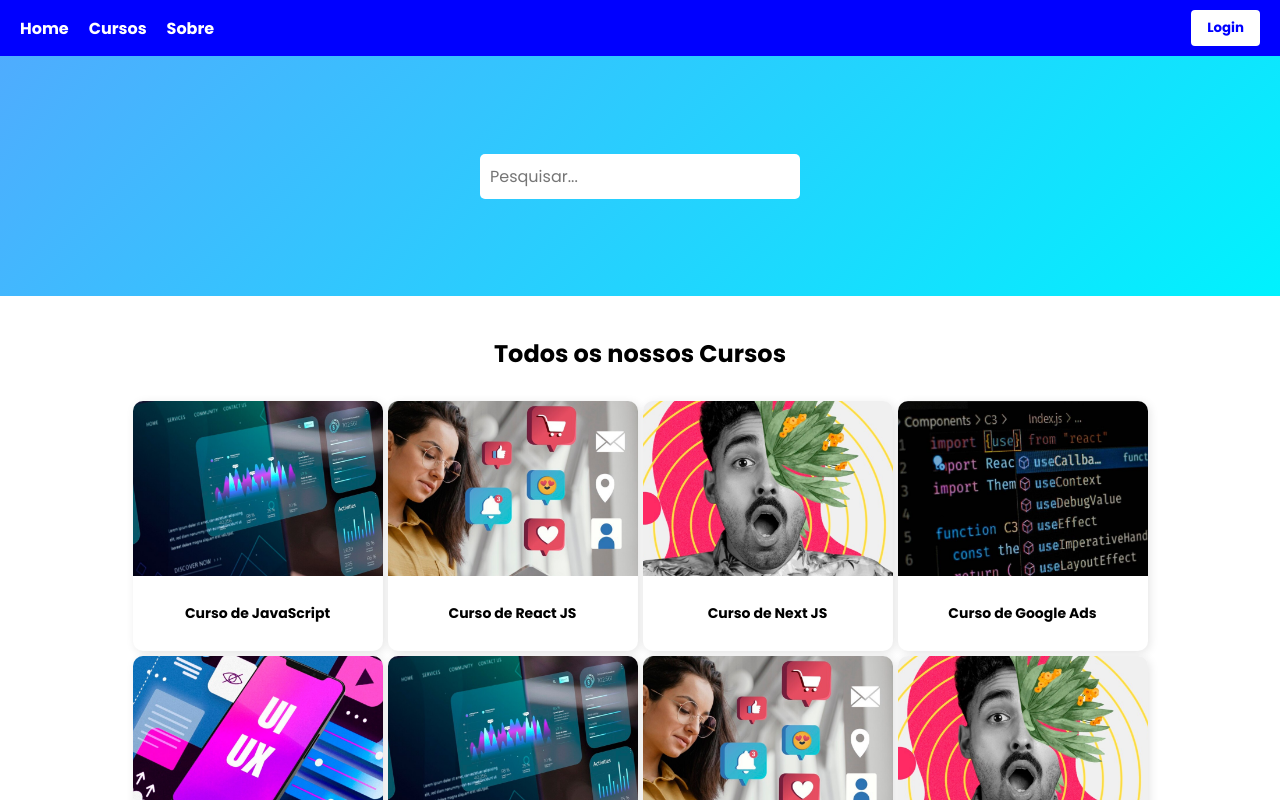
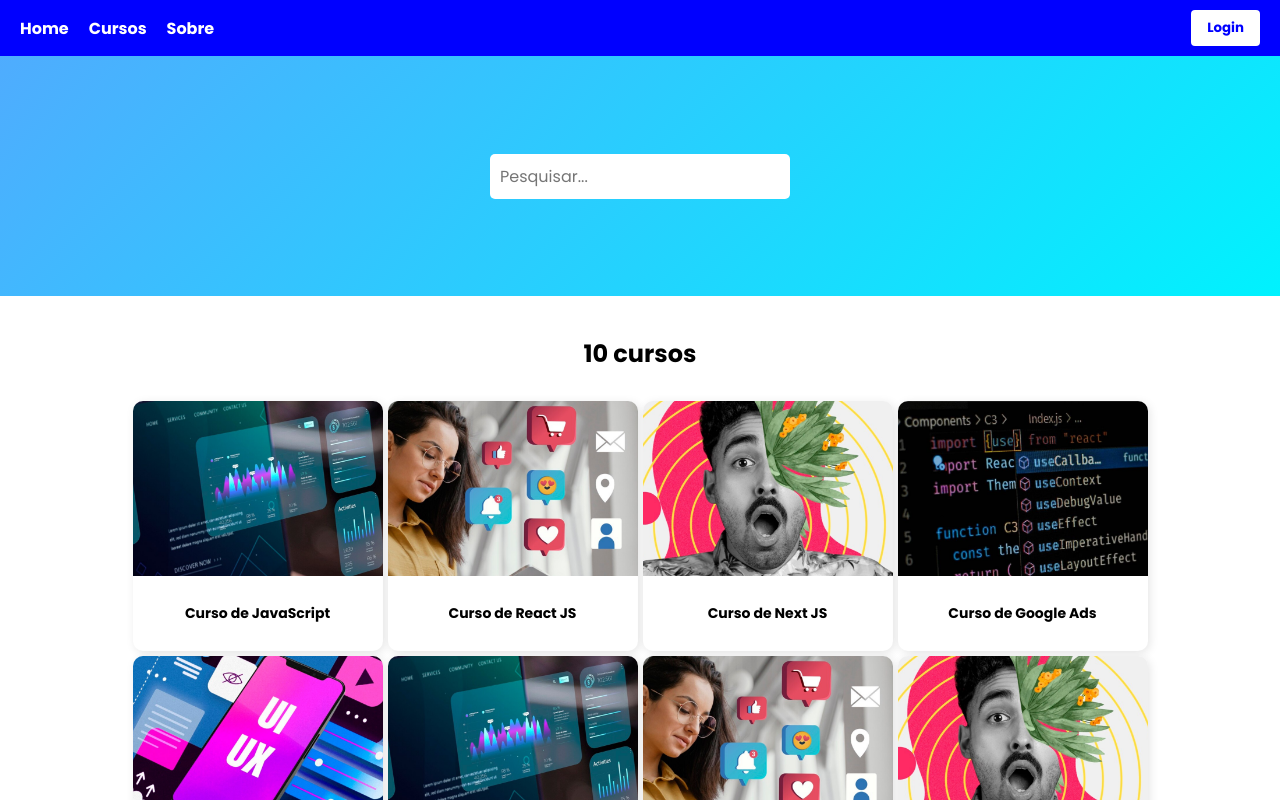
Before and after one commit to paulaboutala/projeto-react-curso-online, a React (Create React App) app in the folder my-app/: page /cursos in a window 1280 px wide. Shown: the top 800 px of the page. Built offline with nearby package versions, Linux system fonts and the light colour scheme.

Commit message:
SearchContext
Contexto criado

```diff
--- a/my-app/src/components/Busca/index.js
+++ b/my-app/src/components/Busca/index.js
@@ -11,7 +11,7 @@ function Busca() {
       <div className={styles.busca}>
 
         <input
-        type="text"
+        type="search"
         placeholder="Pesquisar..."
         value={texto}
         onChange={handleChange}
--- a/my-app/src/components/Cardlist/Cardlist.module.css
+++ b/my-app/src/components/Cardlist/Cardlist.module.css
@@ -4,3 +4,7 @@
     justify-content: center;
     gap: 5px;
 }
+
+h1 {
+    text-align: center;
+}
--- a/my-app/src/components/Cardlist/index.js
+++ b/my-app/src/components/Cardlist/index.js
@@ -1,12 +1,22 @@
 import styles from './Cardlist.module.css';
 import Card from '../Card';
-import cursos from '../../json/db.json';
 
-function Cardlist(){
+function Cardlist({cursos, emptyHeading}){
+
+    const count = cursos.length
+    let heading = emptyHeading
+    if(count > 0) {
+        const noun = count > 1 ? 'cursos' : 'curso'
+        heading = `${count} ${noun}`
+    }
+
     return(
-        <section className={styles.cardlist}>
-            {cursos.map((curso) => <Card id={curso.id} key={curso.id}/>)}
-        </section>
+        <>
+            <h1>{heading}</h1>
+            <section className={styles.cardlist}>
+                {cursos.map((curso) => <Card id={curso.id} key={curso.id}/>)}
+            </section>
+        </>
     )
 }
 
--- /dev/null
+++ b/my-app/src/context/SearchContext.js
@@ -0,0 +1,5 @@
+import { createContext } from "react";
+
+const SearchContext = createContext();
+
+export default SearchContext;
--- a/my-app/src/pages/Cursos/index.js
+++ b/my-app/src/pages/Cursos/index.js
@@ -2,6 +2,7 @@ import styles from './Cursos.module.css';
 import Menu from '../../components/Menu';
 import Busca from '../../components/Busca';
 import Cardlist from '../../components/Cardlist';
+import cursos from "../../json/db.json";
 
 
 function Cursos() {
@@ -10,9 +11,8 @@ function Cursos() {
       <Menu />
       <Busca />
       <div className={styles.container}>
-        <h1>Todos os nossos Cursos</h1>
         <section className={styles.listacursos}>
-          <Cardlist/>
+          <Cardlist cursos={cursos}/>
         </section>
       </div>
     </div>
--- a/my-app/src/pages/Home/index.js
+++ b/my-app/src/pages/Home/index.js
@@ -1,6 +1,5 @@
 import styles from './Home.module.css';
 import Menu from '../../components/Menu';
-import Busca from '../../components/Busca';
 import Carrossel from '../../components/Carrossel';
 import Metodologia from '../../components/Metodologia';
 
@@ -8,7 +7,6 @@ function Home() {
   return (
     <div className={styles.container}>
       <Menu />
-      <Busca />
       <Carrossel />
       <Metodologia />
     </div>
```
Also changed, not shown: my-app/src/context/Provider.jsx (added, +17 -0 lines).
